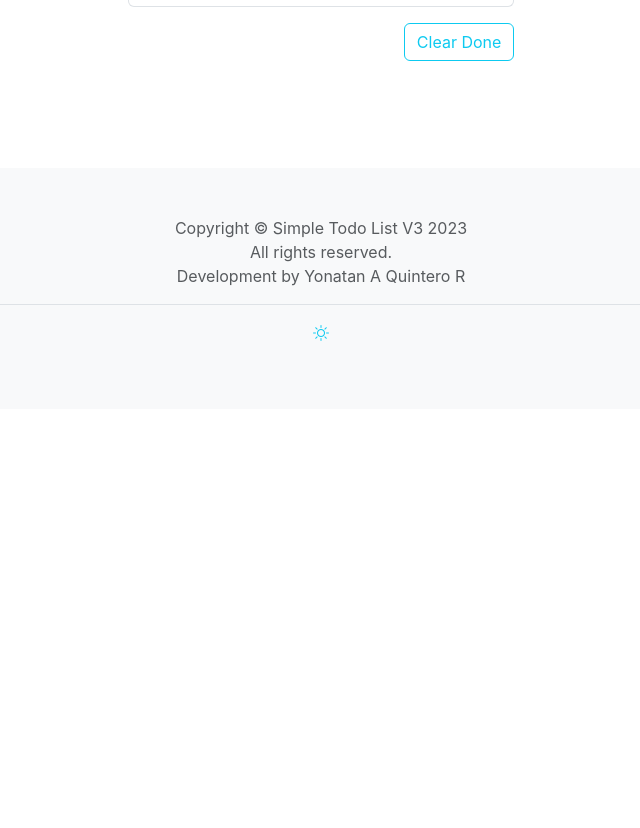
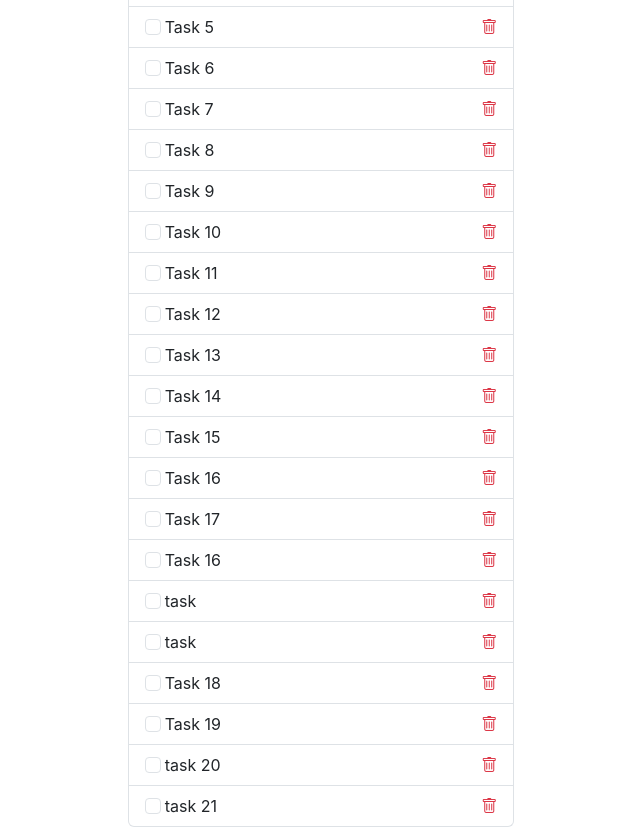
Before and after one commit to YonatanQuintero/simple-todo-v3, a React (Vite) app: page / in a window 1280 px wide. Shown: the part 440-1268 px from the top of the page, without its empty margins (319-959 px from the left). Before the commit the page ends 849 px from the top, so only its background shows below. Built offline with nearby package versions, Linux system fonts and the light colour scheme; data requests are answered from the project's data file.

Commit message:
Added create todo

```diff
--- a/db/todos.json
+++ b/db/todos.json
@@ -19,6 +19,106 @@
       "id": 4,
       "value": "Task 4",
       "completed": false
+    },
+    {
+      "value": "Task 5",
+      "completed": false,
+      "id": 5
+    },
+    {
+      "value": "Task 6",
+      "completed": false,
+      "id": 6
+    },
+    {
+      "value": "Task 7",
+      "completed": false,
+      "id": 7
+    },
+    {
+      "value": "Task 8",
+      "completed": false,
+      "id": 8
+    },
+    {
+      "value": "Task 9",
+      "completed": false,
+      "id": 9
+    },
+    {
+      "value": "Task 10",
+      "completed": false,
+      "id": 10
+    },
+    {
+      "value": "Task 11",
+      "completed": false,
+      "id": 11
+    },
+    {
+      "value": "Task 12",
+      "completed": false,
+      "id": 12
+    },
+    {
+      "value": "Task 13",
+      "completed": false,
+      "id": 13
+    },
+    {
+      "value": "Task 14",
+      "completed": false,
+      "id": 14
+    },
+    {
+      "value": "Task 15",
+      "completed": false,
+      "id": 15
+    },
+    {
+      "value": "Task 16",
+      "completed": false,
+      "id": 16
+    },
+    {
+      "value": "Task 17",
+      "completed": false,
+      "id": 17
+    },
+    {
+      "value": "Task 16",
+      "completed": false,
+      "id": 18
+    },
+    {
+      "value": "task",
+      "completed": false,
+      "id": 19
+    },
+    {
+      "value": "task",
+      "completed": false,
+      "id": 20
+    },
+    {
+      "value": "Task 18",
+      "completed": false,
+      "id": 21
+    },
+    {
+      "value": "Task 19",
+      "completed": false,
+      "id": 22
+    },
+    {
+      "value": "task 20",
+      "completed": false,
+      "id": 23
+    },
+    {
+      "value": "task 21",
+      "completed": false,
+      "id": 24
     }
   ]
 }
--- /dev/null
+++ b/src/api/todo-api.ts
@@ -0,0 +1,35 @@
+import { createApi, fetchBaseQuery } from "@reduxjs/toolkit/query/react"
+
+type Todo = {
+  id?: number
+  value: string
+  completed: boolean
+}
+
+export const todoApi = createApi({
+  reducerPath: "todo-api",
+  baseQuery: fetchBaseQuery({ baseUrl: "http://localhost:5174" }),
+  tagTypes: ["Todos"],
+  endpoints(builder) {
+    return {
+      getTodos: builder.query<Todo[], number | void>({
+        query() {
+          return `/todos`
+        },
+        providesTags: ["Todos"],
+      }),
+      createTodo: builder.mutation<Todo, Todo>({
+        query(todo) {
+          return {
+            url: `/todos`,
+            method: "POST",
+            body: todo,
+          }
+        },
+        invalidatesTags: ["Todos"],
+      }),
+    }
+  },
+})
+
+export const { useGetTodosQuery, useCreateTodoMutation } = todoApi
--- a/src/app/store.ts
+++ b/src/app/store.ts
@@ -1,6 +1,6 @@
 import { configureStore } from "@reduxjs/toolkit"
 import themeReducer from "../features/theme-slice"
-import { todoApi } from "../features/todo-api"
+import { todoApi } from "../api/todo-api"
 
 export const store = configureStore({
   reducer: {
--- a/src/components/todo/TodoForm.tsx
+++ b/src/components/todo/TodoForm.tsx
@@ -1,56 +1,42 @@
 import React, { useState, useRef, useEffect } from "react"
-
-interface TodoItem {
-  value: string
-  isCompleted: boolean
-}
+import { useCreateTodoMutation } from "../../api/todo-api"
 
 const TodoForm: React.FC = () => {
+  const [createTodo] = useCreateTodoMutation()
   const inputRef = useRef<HTMLInputElement>(null)
-  const [value, setValue] = useState<string>("")
   const [isCompleted, setIsCompleted] = useState<boolean>(false)
-
-  const addTodo = (inputValue: string): void => {
-    console.log(inputValue)
-  }
 
   useEffect(() => {
     if (isCompleted) {
       inputRef.current!.focus()
-      setValue("")
+      inputRef.current!.value = ""
       setIsCompleted(false)
     }
   }, [isCompleted])
 
-  const addHandler = (): void => {
-    if (value.length < 1) {
-      alert("Please enter a value")
-      return
-    }
-
-    addTodo(value)
+  const addHandler = (event: React.ChangeEvent<HTMLFormElement>): void => {
+    event.preventDefault()
+    createTodo({
+      value: inputRef.current?.value || "",
+      completed: false,
+    })
     setIsCompleted(true)
   }
 
-  const valueHandler = (event: React.ChangeEvent<HTMLInputElement>): void => {
-    setValue(event.target.value)
-  }
-
   return (
-    <form>
+    <form onSubmit={addHandler}>
       <div className="input-group mb-3">
         <input
           type="text"
-          value={value}
-          onChange={valueHandler}
           ref={inputRef}
           className="form-control"
           autoFocus
+          required
           placeholder="What do you need to do?"
           aria-label="What do you need to do?"
           aria-describedby="add-todo"
         />
-        <button className="btn btn-outline-info" type="button" id="add-todo" onClick={addHandler}>
+        <button type="submit" className="btn btn-outline-info" id="add-todo">
           Add
         </button>
       </div>
--- a/src/components/todo/TodoList.tsx
+++ b/src/components/todo/TodoList.tsx
@@ -1,5 +1,5 @@
 import TodoListItem from "./TodoListItem"
-import { useGetTodosQuery } from "../../features/todo-api"
+import { useGetTodosQuery } from "../../api/todo-api"
 
 const TodoList = () => {
   const { data = [] } = useGetTodosQuery()
--- a/src/components/todo/TodoListItem.tsx
+++ b/src/components/todo/TodoListItem.tsx
@@ -1,6 +1,6 @@
 import React, { useRef } from "react"
 
-interface TodoListItemProps {
+type TodoListItemProps = {
   id: number
   value: string
 }
--- a/src/features/todo-api.ts
+++ /dev/null
@@ -1,23 +0,0 @@
-import { createApi, fetchBaseQuery } from "@reduxjs/toolkit/query/react"
-
-interface ITodo {
-  id: number
-  value: string
-  completed: boolean
-}
-
-export const todoApi = createApi({
-  reducerPath: "todo-api",
-  baseQuery: fetchBaseQuery({ baseUrl: "http://localhost:5174" }),
-  endpoints(builder) {
-    return {
-      getTodos: builder.query<ITodo[], number | void>({
-        query() {
-          return `/todos`
-        },
-      }),
-    }
-  },
-})
-
-export const { useGetTodosQuery } = todoApi
```
Lines whose indentation alone changed are shown as unchanged.
